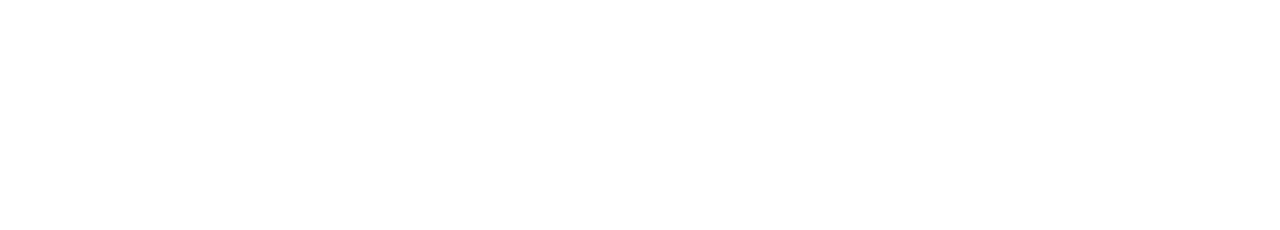
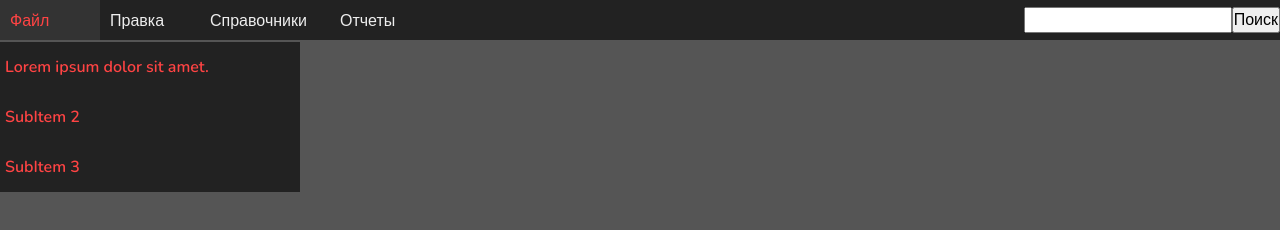
Before and after one commit to ndaleksey/QueryJournalFront, a plain HTML site: page index.html in a window 1280 px wide. Drawn offline with nearby package versions, Linux system fonts and the light colour scheme.

Commit message:
Created navbar menu

```diff
--- a/css/style.css
+++ b/css/style.css
@@ -5,7 +5,22 @@
     --light-color: #eee;
     --light-darker-color: #aaa;
     --error-color: #f44;
+    --primary-color: #44f;
     --success-color: #4f4;
+    --gray-color: #555;
+}
+
+.disable-select {
+    user-select: none;
+    /* supported by Chrome and Opera */
+    -webkit-user-select: none;
+    /* Safari */
+    -khtml-user-select: none;
+    /* Konqueror HTML */
+    -moz-user-select: none;
+    /* Firefox */
+    -ms-user-select: none;
+    /* Internet Explorer/Edge */
 }
 
 * {
@@ -19,6 +34,8 @@ body {
     box-sizing: border-box;
     display: flex;
     flex-direction: column;
+    background-color: var(--gray-color);
+    color: var(--light-color);
 }
 
 ul {
@@ -28,3 +45,84 @@ ul {
 a {
     text-decoration: none;
 }
+
+a:visited {
+    color: inherit;
+    color: var(--light-color);
+}
+
+.container {
+    display: flex;
+    flex-direction: column;
+}
+
+nav {
+    order: -1;
+}
+
+.navbar {
+    flex-grow: 1;
+    display: flex;
+    align-items: center;
+    justify-content: space-between;
+    background-color: var(--dark-color);
+}
+
+.navbar-menu {
+    display: flex;
+    height: 40px;
+    justify-content: flex-start;
+}
+
+.navbar-menu-item {
+    display: flex;
+    flex-direction: column;
+    width: 100px;
+}
+
+.navbar-menu-item:nth-child(3) {
+    width: 130px
+}
+
+.navbar-menu-item:hover {
+    background-color: var(--dark-lighter-color);
+    color: var(--error-color);
+}
+
+.navbar-menu-item-title {
+    display: block;
+    padding: 10px 30px 10px 10px;
+    user-select: none;
+}
+
+.navbar-menu-item:hover .dropdown-menu {
+    display: flex;
+}
+
+.dropdown-menu {
+    display: none;
+    flex-direction: column;
+    width: 300px;
+}
+
+.dropdown-menu-item {
+    display: flex;
+    align-items: center;
+    background-color: var(--dark-color);
+    height: 50px;
+    align-items: center;
+}
+
+.dropdown-menu-item:hover {
+    background-color: var(--dark-lighter-color);
+}
+
+.dropdown-menu-item-title {
+    padding: 10px 5px;
+    user-select: none;
+}
+
+.navbar-search {
+    display: flex;
+    justify-content: flex-end;
+}
--- a/index.html
+++ b/index.html
@@ -14,8 +14,74 @@
     </header>
 
     <div class="container">
-        <main></main>
-        <nav></nav>
+        <main>
+        </main>
+        <nav>
+            <div class="navbar">
+                <div class="navbar-menu">
+                    <div class="navbar-menu-item">
+                        <span class="navbar-menu-item-title">Файл</span>
+                        <div class="dropdown-menu">
+                            <div class="dropdown-menu-item">
+                                <span class="dropdown-menu-item-title">Lorem ipsum dolor sit amet.</span>
+                            </div>
+                            <div class="dropdown-menu-item">
+                                <span class="dropdown-menu-item-title">SubItem 2</span>
+                            </div>
+                            <div class="dropdown-menu-item">
+                                <span class="dropdown-menu-item-title">SubItem 3</span>
+                            </div>
+                        </div>
+                    </div>
+                    <div class="navbar-menu-item">
+                        <span class="navbar-menu-item-title">Правка</span>
+                        <div class="dropdown-menu">
+                            <div class="dropdown-menu-item">
+                                <span class="dropdown-menu-item-title">Lorem ipsum dolor sit amet.</span>
+                            </div>
+                            <div class="dropdown-menu-item">
+                                <span class="dropdown-menu-item-title">SubItem 2</span>
+                            </div>
+                            <div class="dropdown-menu-item">
+                                <span class="dropdown-menu-item-title">SubItem 3</span>
+                            </div>
+                        </div>
+                    </div>
+                    <div class="navbar-menu-item">
+                        <span class="navbar-menu-item-title">Справочники</span>
+                        <div class="dropdown-menu">
+                            <div class="dropdown-menu-item">
+                                <span class="dropdown-menu-item-title">Lorem ipsum dolor sit amet.</span>
+                            </div>
+                            <div class="dropdown-menu-item">
+                                <span class="dropdown-menu-item-title">SubItem 2</span>
+                            </div>
+                            <div class="dropdown-menu-item">
+                                <span class="dropdown-menu-item-title">SubItem 3</span>
+                            </div>
+                        </div>
+                    </div>
+                    <div class="navbar-menu-item">
+                        <span class="navbar-menu-item-title">Отчеты</span>
+                        <div class="dropdown-menu">
+                            <div class="dropdown-menu-item">
+                                <span class="dropdown-menu-item-title">Lorem ipsum dolor sit amet.</span>
+                            </div>
+                            <div class="dropdown-menu-item">
+                                <span class="dropdown-menu-item-title">SubItem 2</span>
+                            </div>
+                            <div class="dropdown-menu-item">
+                                <span class="dropdown-menu-item-title">SubItem 3</span>
+                            </div>
+                        </div>
+                    </div>
+                </div>
+                <div class="navbar-search">
+                    <input type="text">
+                    <button>Поиск</button>
+                </div>
+            </div>
+        </nav>
         <aside></aside>
     </div>
 
```
